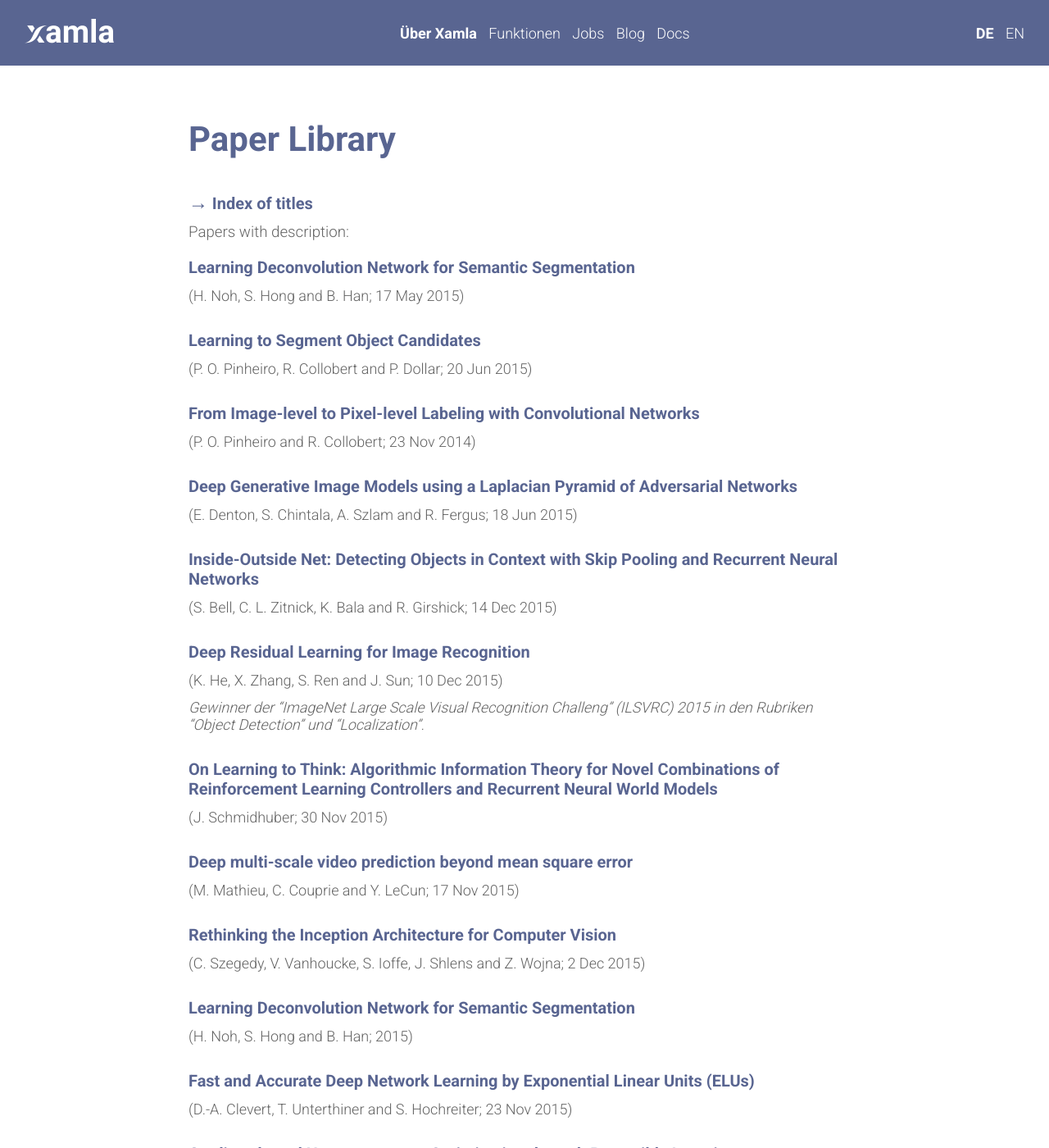
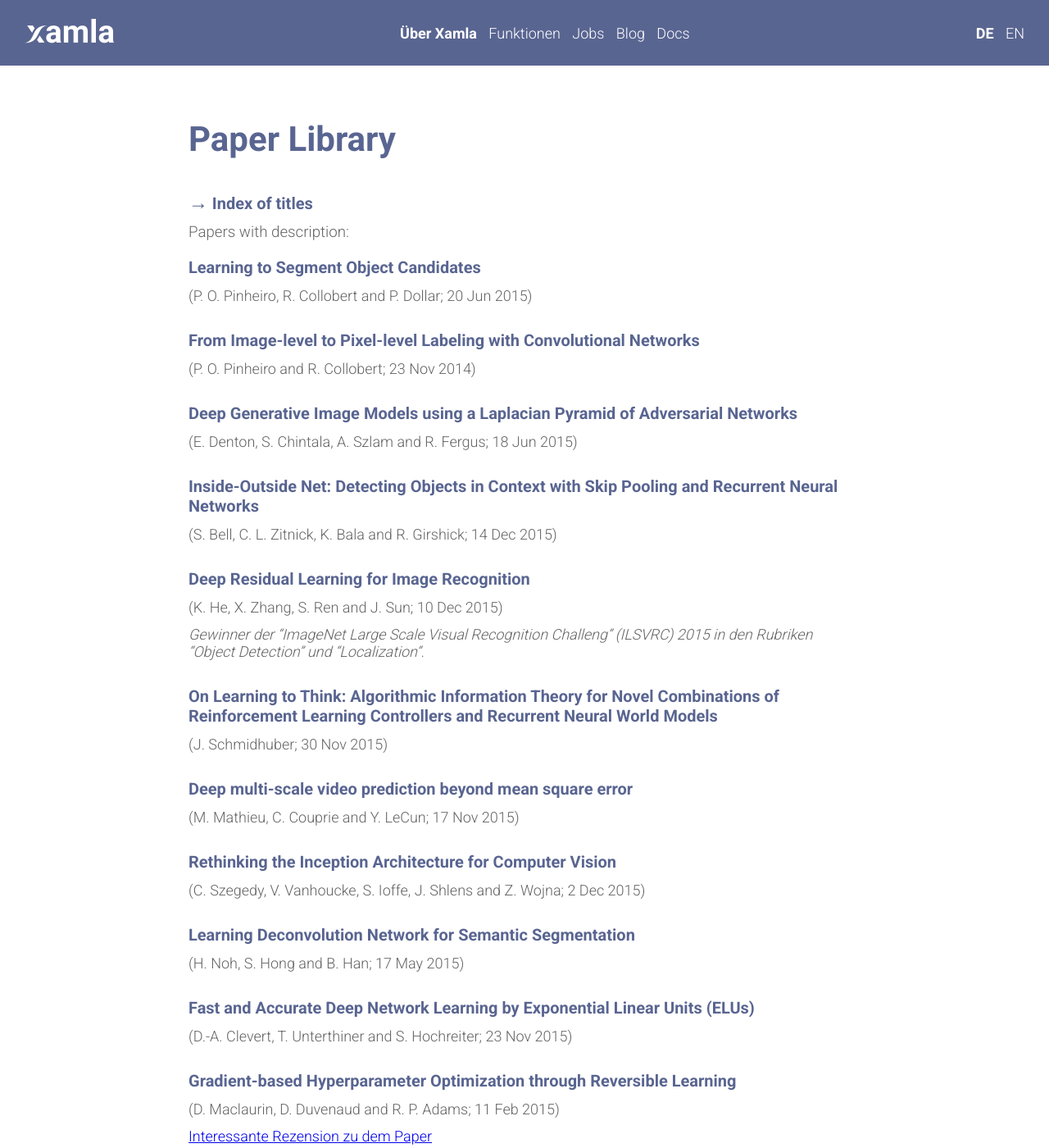
Before and after one commit to Xamla/xamla.github.io, a Jekyll site: the page built from paper-library.md, in a window 1280 px wide and 1400 px high. Shown: the whole window at 82% size. Built offline with Jekyll 4.4.1, drawn with Linux system fonts in a browser that asks for light colours; formulas are drawn with MathJax 3; some of the changed lines change nothing that is shown; some of the changed text lies outside the part shown.

Commit message:
Update paper-library.md

```diff
--- a/paper-library.md
+++ b/paper-library.md
@@ -9,11 +9,6 @@ mathjax: true
 
 
 ### Papers with description:
-
-
-#### <a name="DeconvNet for Semantic Segmentation"></a>[Learning Deconvolution Network for Semantic Segmentation](http://arxiv.org/abs/1505.04366)
-
-(H. Noh, S. Hong and B. Han; 17 May 2015)
 
 
 #### <a name="Learning to Segment Object Candidates"></a>[Learning to Segment Object Candidates](http://arxiv.org/abs/1506.06204)
@@ -60,7 +55,7 @@ mathjax: true
 
 #### <a name="Deconv"></a>[Learning Deconvolution Network for Semantic Segmentation](http://cvlab.postech.ac.kr/research/deconvnet/)
 
-(H. Noh,	S. Hong	and B. Han; 2015)
+(H. Noh,	S. Hong	and B. Han; 17 May 2015)
 
 
 #### <a name="ELUs"></a>[Fast and Accurate Deep Network Learning by Exponential Linear Units (ELUs)](http://arxiv.org/abs/1511.07289)
@@ -370,6 +365,7 @@ Winner of the MICCAI 2013 Grand Challenge on Mitosis Detection
 [Fast R-CNN](#Fast R-CNN) <br />
 [Fractional Max-Pooling](#Fractional Max-Pooling) <br />
 [Freeze-Thaw Bayesian Optimization](#Freeze-Thaw Bayesian Optimization) <br />
+[From Image-level to Pixel-level Labeling with Convolutional Networks](#Pixel-level Labeling with CNNs) <br />
 [Going Deeper with Convolutions](#GoogLeNet) <br />
 [Gradient-based Hyperparameter Optimization through Reversible Learning](#HyperparamOpt) <br />
 [Grid Long Short-Term Memory](#Grid LSTM) <br />
@@ -381,6 +377,7 @@ Winner of the MICCAI 2013 Grand Challenge on Mitosis Detection
 [Learning Compound Multi-Step Controllers under Unknown Dynamics](#Learning Compound Multi-Step Controllers under Unknown Dynamics) <br />
 [Learning Deconvolution Network for Semantic Segmentation](#Deconv) <br />
 [Learning Descriptors for Object Recognition and 3D Pose Estimation](#Learning Descriptors for Object Recognition and 3D Pose Estimation) <br />
+[Learning to Segment Object Candidates](#Learning to Segment Object Candidates) <br />
 [Learning Visual Feature Spaces for Robotic Manipulation with Deep Spatial Autoencoders](#Learning Visual Feature Spaces for Robotic Manipulation with Deep Spatial Autoencoders) <br />
 [Look and Think Twice: Capturing Top-Down Visual Attention with Feedback Convolutional Neural Network](#Look Twice)
 [Max-Pooling Convolutional Neural Networks for Vision-based Hand Gesture Recognition](#Hand Gesture Recognition) <br />
```
